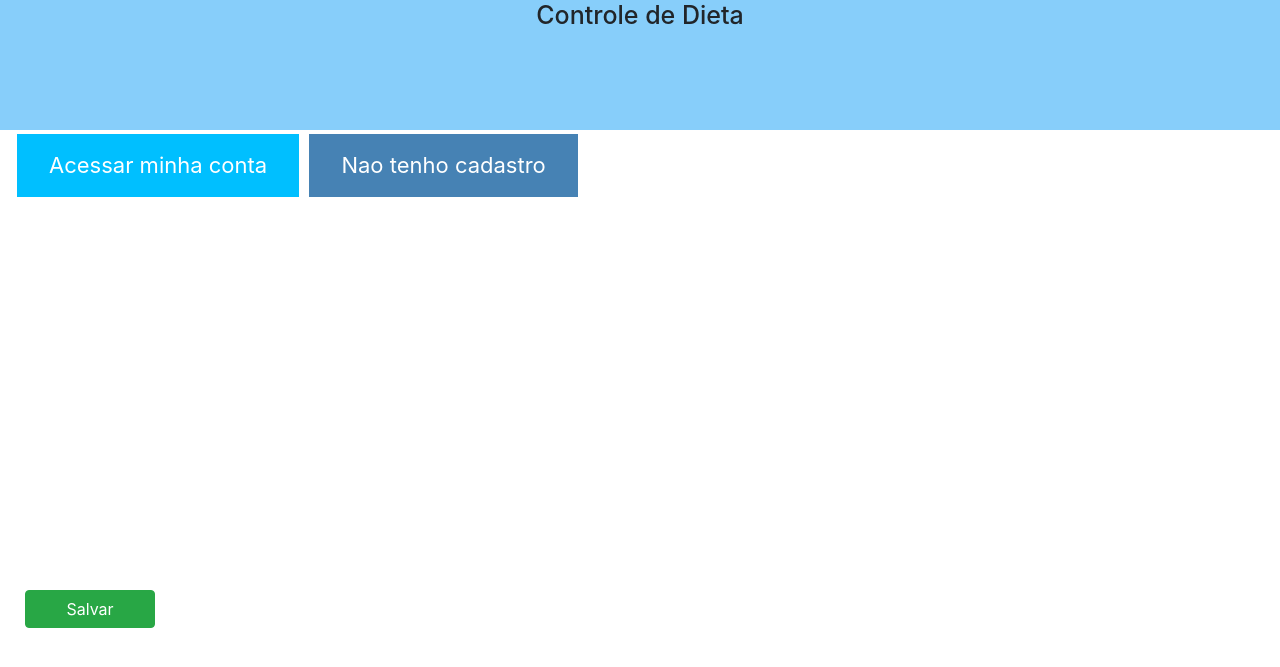
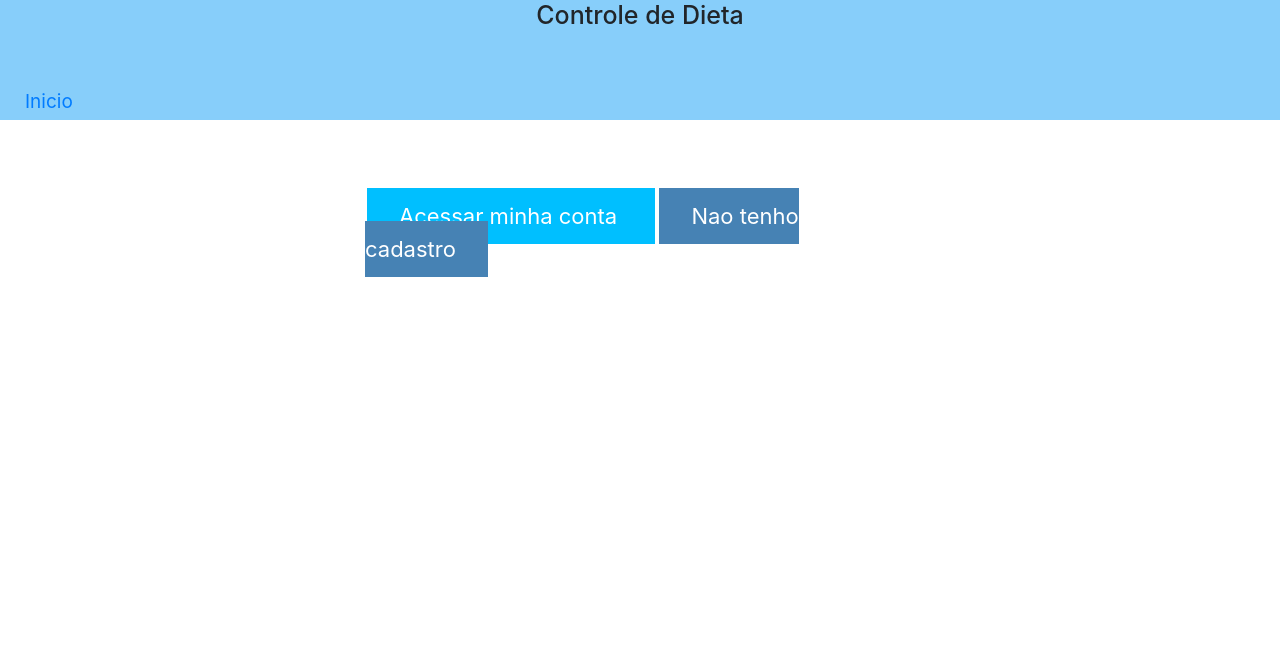
Before and after one commit to paulojecasi/controle-dieta, a Django app: page /appdieta/ in a window 1280 px wide. Shown: the top 667 px of the page. Run offline with Django 3.2, Linux system fonts and the light colour scheme; some libraries are stand-ins or nearby versions.

Commit message:
ultimo commit antes da entrega, sem muitas evoluções

```diff
--- a/app_dieta/static/css/aplication.css
+++ b/app_dieta/static/css/aplication.css
@@ -10,7 +10,7 @@ body {
 header{
     width: 100%;
     background-color:#87CEFA;                     /** cor de fundo **/
-    height: 130px;
+    height: 120px;
     font-size: 16px;
     display: flex;
     flex-direction: column;
@@ -34,39 +34,40 @@ header #ola-usuario{
     padding: 0px 0px 0px 750px;
 }
 
-#bt-acesso {
+#acesso-conta {
     width: 100%;
     height: 300px;
     font-size: 22px;
     /**padding: 60px 0px 0px 300px; **/
 
-    justify-content: center;
+}
 
+#acesso-conta div#botoes-acesso {
+    width: 550px;
+    position: relative;
+    margin: auto;
+    margin-top: 80px;
 
 }
 
-#bt-acesso #bt-minha-conta {
+#acesso-conta #bt-minha-conta {
     background-color: #00BFFF;
     border: none;
     color: white;
     padding: 15px 32px;
     text-align: center;
     text-decoration: none;
-    display: inline-block;
     margin: 4px 2px;
-    cursor: pointer;
 }
 
-#bt-acesso #bt-sem-cadastro {
+#acesso-conta #bt-sem-cadastro {
     background-color: #4682B4;
     border: none;
     color: white;
     padding: 15px 32px;
     text-align: center;
     text-decoration: none;
-    display: inline-block;
     margin: 4px 2px;
-    cursor: pointer;
 }
 
 
@@ -411,8 +404,12 @@ header #ola-usuario{
 #botao-adicionar{
     width: 130px ;                 /* lagura do botao*/
     position: relative;
+    margin: auto;
     margin-top: 160px;
-    margin-left: 25px;
+
+
+
+
 }
 
 
--- a/app_dieta/templates/base.html
+++ b/app_dieta/templates/base.html
@@ -22,7 +22,7 @@
         {% if user.is_authenticated %}
             <div class="link">
               <a href = "#"> Dashboard </a> |
-              <a href = "#"> Dieta </a>
+              <a href = "{% url 'inicio' %}"> Dieta </a>
 
               <a id="ola-usuario" href="{% url 'TelaCadastroUsuario' %}">
                     Olá,  {{ user.first_name }}  {{ user.last_name }}!
@@ -32,7 +32,10 @@
                     Sair da conta
               </a>
             </div>
-
+        {% else %}
+            <div class="link">
+              <a href = "{% url 'inicio' %}"> Inicio </a>
+            </div>
 
         {% endif %}
 
@@ -41,9 +44,7 @@
 
       {% endblock %}
 
-      <button id="botao-adicionar" type="button" class="btn btn-success">
-          Salvar
-      </button>
+
     </div>
   </div>
 
--- a/app_dieta/templates/cadastroUsuario.html
+++ b/app_dieta/templates/cadastroUsuario.html
@@ -92,10 +92,7 @@
                     type="submit"
                     onclick="validaEmail()"
             > ATUALIZAR </button>
-            <a  id="ir-cadastro-cliente"
-                href = " ">
-                << Meus dados complementares >>
-            </a>
+
         {% else %}
             <button id="cadastrar"
                     type="submit"
--- a/app_dieta/templates/index.html
+++ b/app_dieta/templates/index.html
@@ -6,6 +6,7 @@
     <!-- se o usuario não estiver autenticado, mostrara as opções de acessar
          sua conta, ou fazer um cadastro -->
   {% if user.is_authenticated %}
+
 
     <form   class="form-cadastro"
             name = "cadastro"
@@ -45,7 +46,7 @@
                         class="data_final"
                         name ="data_final"
                         type ="date"
-                        value= "{{Dados_gerais.dt_final }}"
+                        value= "{{Dados_gerais.dt_final}}"
                     >
                 </div>
 
@@ -172,15 +173,25 @@
         {% endif %}
     </div>
 
+
+    <button id="botao-salvar" type="button" class="btn btn-success">
+        Salvar
+    </button>
+
+
   {% else %}
 
-      <div id="bt-acesso" class = "col-sm-12" >
+      <div id="acesso-conta" class = "col-sm-12" >
+        <div id ="botoes-acesso">
             <a id="bt-minha-conta" href="/accounts/login/">
                 Acessar minha conta
             </a>
             <a id="bt-sem-cadastro" href="{% url 'TelaCadastroUsuario' %}">
                 Nao tenho cadastro
             </a>
+
+        </div>
+
       </div>
 
   {% endif %}
```
Also changed, not shown: other parts of app_dieta/static/css/aplication.css (+15 -16 lines), db.sqlite3. Lines whose indentation alone changed are shown as unchanged.
